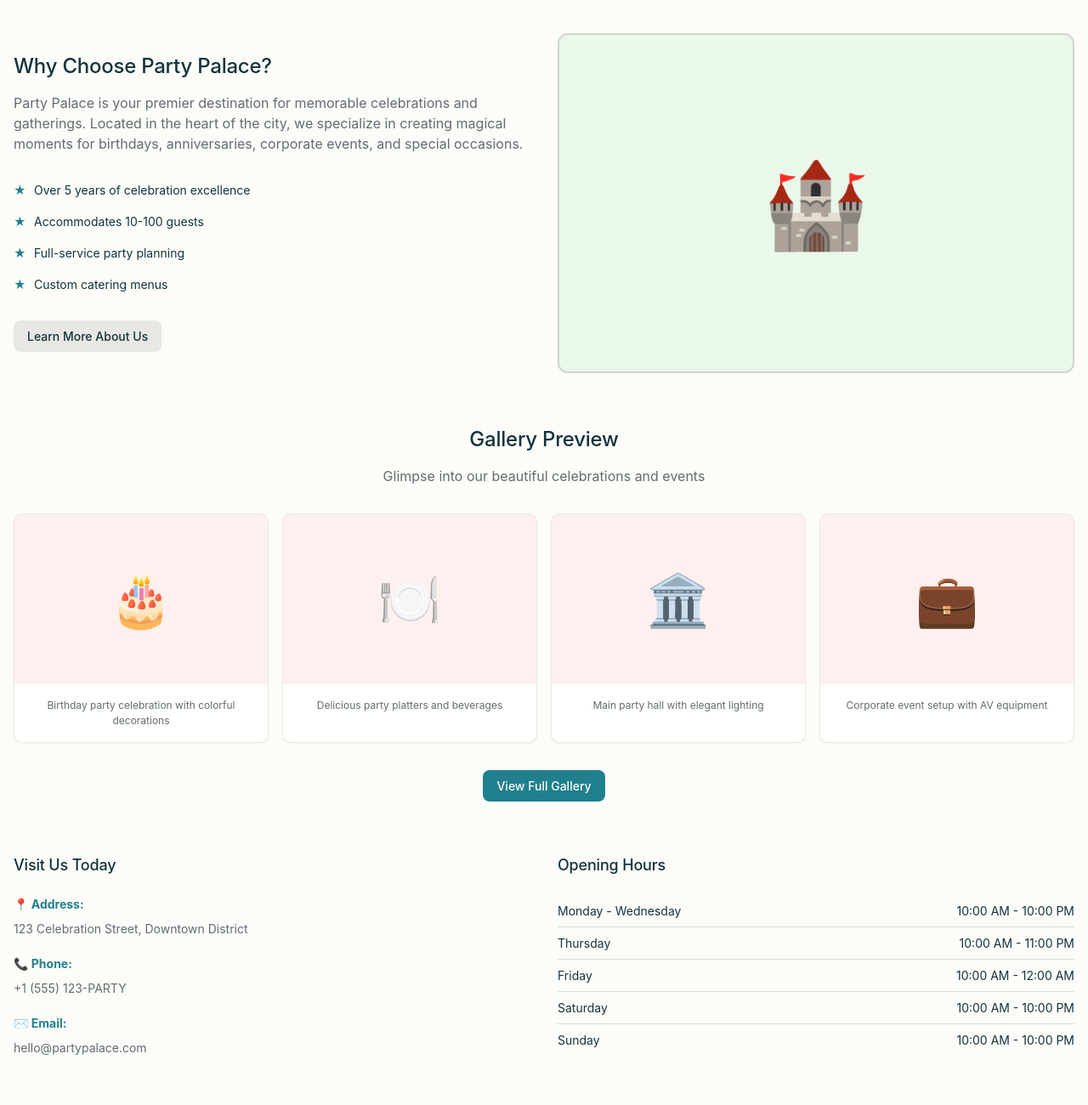
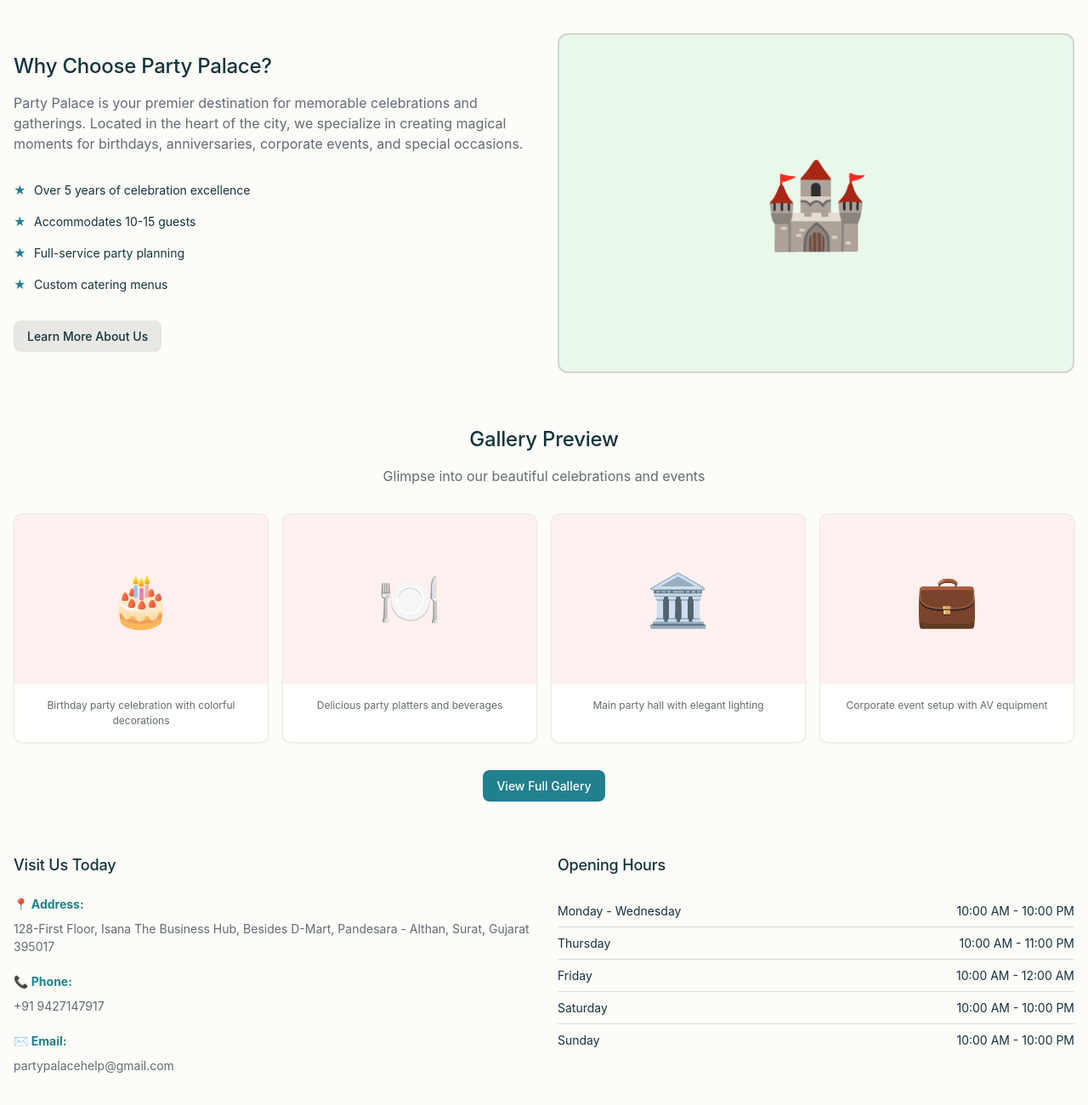
Before and after one commit to Chandan-6351/Party-Palace, a plain HTML site: page index.html in a window 1280 px wide. Shown: the part 1222-2522 px from the top of the page at 85% size. Drawn offline with Linux system fonts and the light colour scheme; a web font is replaced by a local one.

Commit message:
Update index.html
aaa

```diff
--- a/index.html
+++ b/index.html
@@ -52,7 +52,7 @@
                     <p class="hero-tagline">Where Every Celebration Becomes Unforgettable</p>
                     <p class="hero-description">Your premier destination for memorable celebrations and gatherings in the heart of the city</p>
                     <div class="hero-buttons">
-                        <a href="https://wa.me/15551234567?text=Hi! I'd like to book a celebration at Party Palace. Can you help me with availability and packages?" target="_blank" class="btn btn--primary btn--lg">Book Your Celebration</a>
+                        <a href="https://wa.me/919427147917?text=Hi! I'd like to book a celebration at Party Palace. Can you help me with availability and packages?" target="_blank" class="btn btn--primary btn--lg">Book Your Celebration</a>
                         <a href="#offers" class="btn btn--outline btn--lg" data-page="offers">View Packages</a>
                     </div>
                 </div>
@@ -83,7 +83,7 @@
                             <p>Party Palace is your premier destination for memorable celebrations and gatherings. Located in the heart of the city, we specialize in creating magical moments for birthdays, anniversaries, corporate events, and special occasions.</p>
                             <ul class="highlights-list">
                                 <li>Over 5 years of celebration excellence</li>
-                                <li>Accommodates 10-100 guests</li>
+                                <li>Accommodates 10-15 guests</li>
                                 <li>Full-service party planning</li>
                                 <li>Custom catering menus</li>
                             </ul>
@@ -120,15 +120,15 @@
                             <h3>Visit Us Today</h3>
                             <div class="contact-item">
                                 <strong>📍 Address:</strong>
-                                <p>123 Celebration Street, Downtown District</p>
+                                <p>128-First Floor, Isana The Business Hub, Besides D-Mart, Pandesara - Althan, Surat, Gujarat 395017</p>
                             </div>
                             <div class="contact-item">
                                 <strong>📞 Phone:</strong>
-                                <p>+1 (555) 123-PARTY</p>
+                                <p>+91 9427147917</p>
                             </div>
                             <div class="contact-item">
                                 <strong>✉️ Email:</strong>
-                                <p>hello@partypalace.com</p>
+                                <p>partypalacehelp@gmail.com</p>
                             </div>
                         </div>
                         <div class="hours-info">
```
